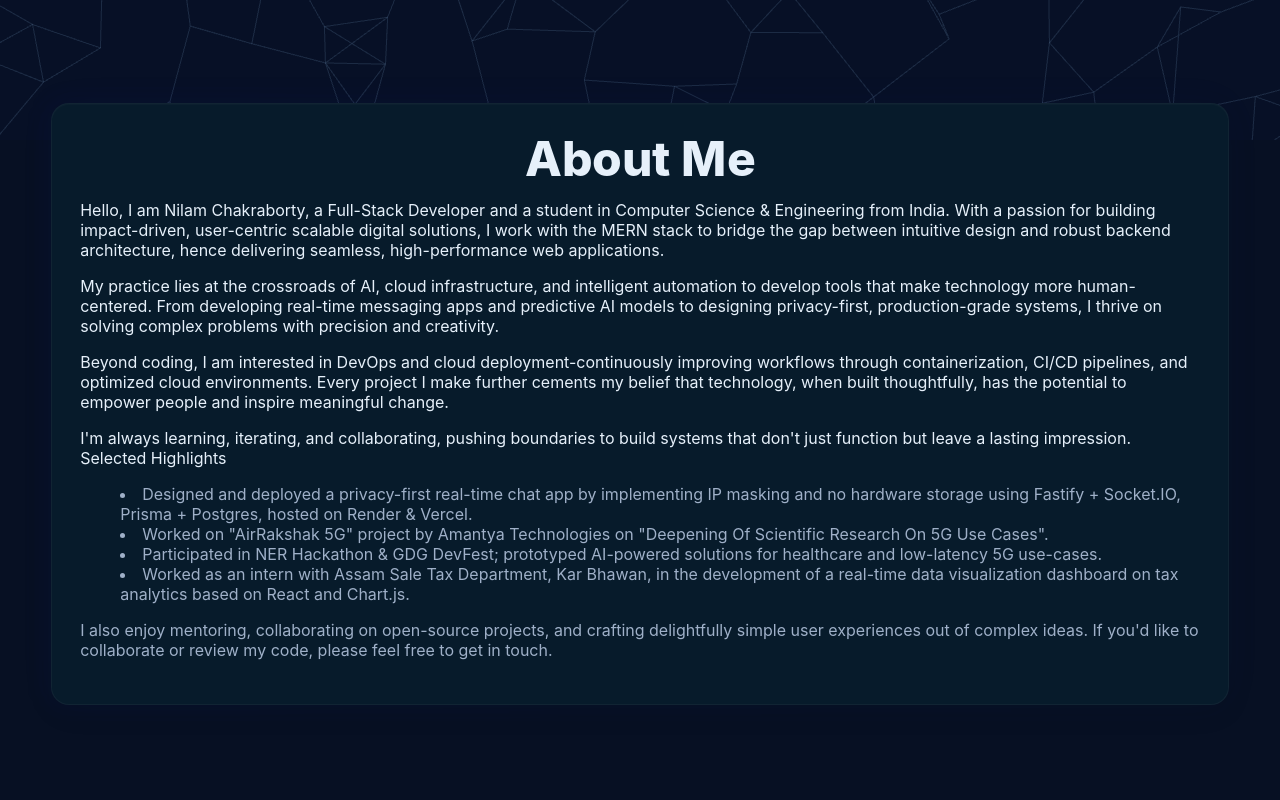
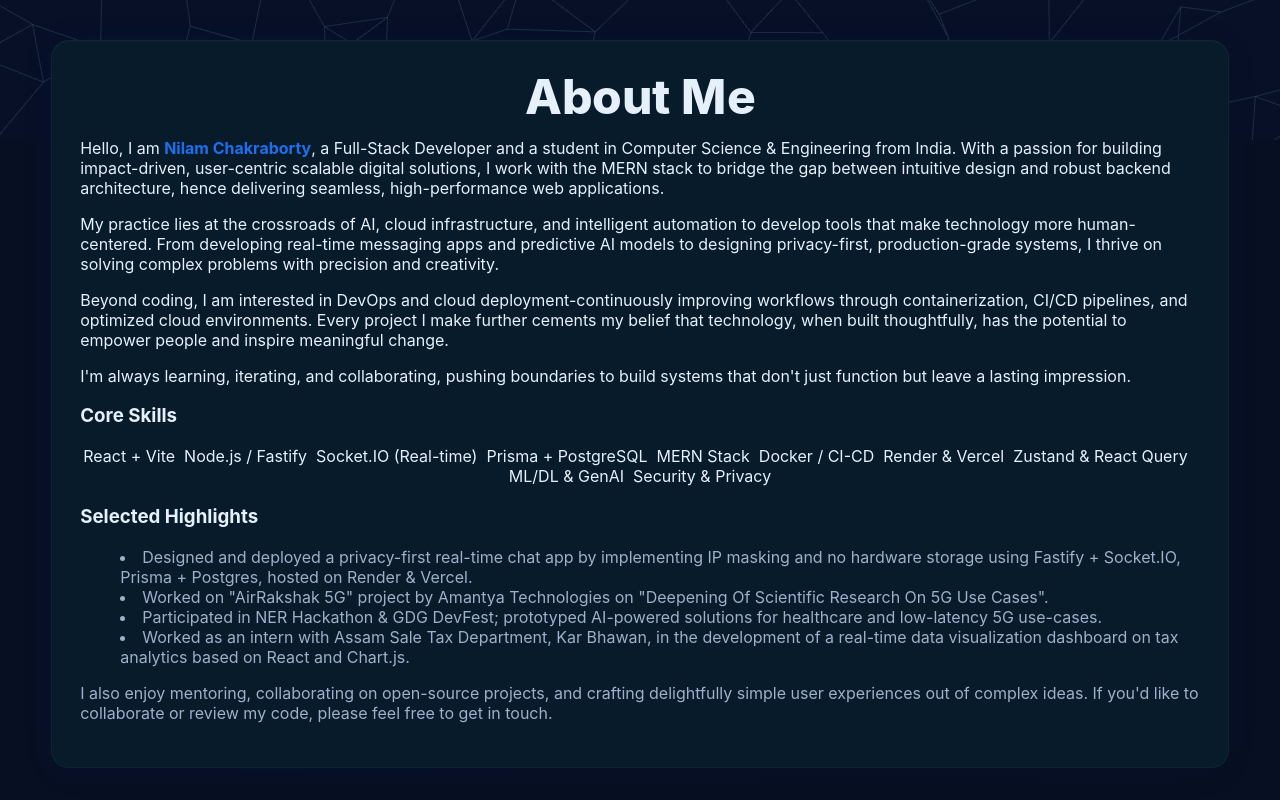
Before and after one commit to NilamXSC/PORTFOLIO, a React (Vite) app: page / in a window 1280 px wide. Shown: the part 660-1460 px from the top of the page. Built offline with nearby package versions, Linux system fonts and the light colour scheme.

Commit message:
Update About.jsx

```diff
--- a/src/components/About.jsx
+++ b/src/components/About.jsx
@@ -76,7 +76,7 @@ export default function About() {
               viewport={{ once: true, amount: 0.4 }}
             >
               <p className="text-base md:text-lg leading-relaxed text-[var(--text)]">
-                Hello, I am Nilam Chakraborty, a Full-Stack Developer and a student in Computer Science & Engineering from India. With a passion for building impact-driven, user-centric scalable digital solutions, I work with the MERN stack to bridge the gap between intuitive design and robust backend architecture, hence delivering seamless, high-performance web applications.
+                Hello, I am <strong className="text-[var(--accent)]">Nilam Chakraborty</strong>, a Full-Stack Developer and a student in Computer Science & Engineering from India. With a passion for building impact-driven, user-centric scalable digital solutions, I work with the MERN stack to bridge the gap between intuitive design and robust backend architecture, hence delivering seamless, high-performance web applications.
               </p>
 
               <p className="mt-4 text-base md:text-lg leading-relaxed text-[var(--text)]">
@@ -88,8 +88,40 @@ export default function About() {
               </p>
 
               <p className="mt-4 text-base md:text-lg leading-relaxed text-[var(--text)]">
-                I'm always learning, iterating, and collaborating, pushing boundaries to build systems that don't just function but leave a lasting impression. Selected Highlights
+                I'm always learning, iterating, and collaborating, pushing boundaries to build systems that don't just function but leave a lasting impression.
               </p>
+
+
+             <div className="mt-10">
+                <h3 className="text-2xl font-semibold text-[var(--text)] mb-4">
+                  Core Skills
+                </h3>
+                <div className="flex flex-wrap gap-4 justify-center md:justify-start mt-3">
+                  {[
+                    "React + Vite \u00A0",
+                    "Node.js / Fastify \u00A0",
+                    "Socket.IO (Real-time) \u00A0",
+                    "Prisma + PostgreSQL \u00A0",
+                    "MERN Stack \u00A0",
+                    "Docker / CI-CD \u00A0",
+                    "Render & Vercel \u00A0",
+                    "Zustand & React Query \u00A0",
+                    "ML/DL & GenAI \u00A0",
+                    "Security & Privacy",
+                  ].map((s) => (
+                    <span
+                      key={s}
+                      className="inline-block px-4 py-2 rounded-full text-sm font-medium bg-white/10 text-slate-100 hover:bg-[var(--accent)]/20 hover:scale-105 transition-all duration-200"
+                    >
+                      {s}
+                    </span>
+                  ))}
+                </div>
+              </div>
+
+              <h3 className="text-2xl font-semibold text-[var(--text)] mb-3">
+                  Selected Highlights
+              </h3>
 
               <ul className="list-disc list-inside text-base md:text-lg leading-relaxed text-[var(--muted)] space-y-2 mt-4">
                 <li>
```
